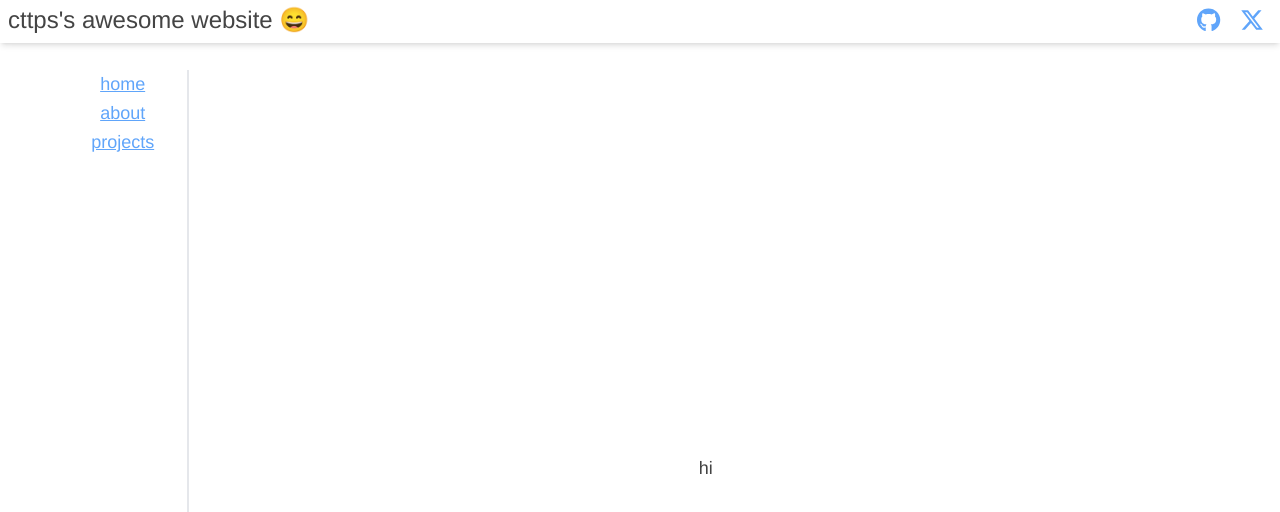
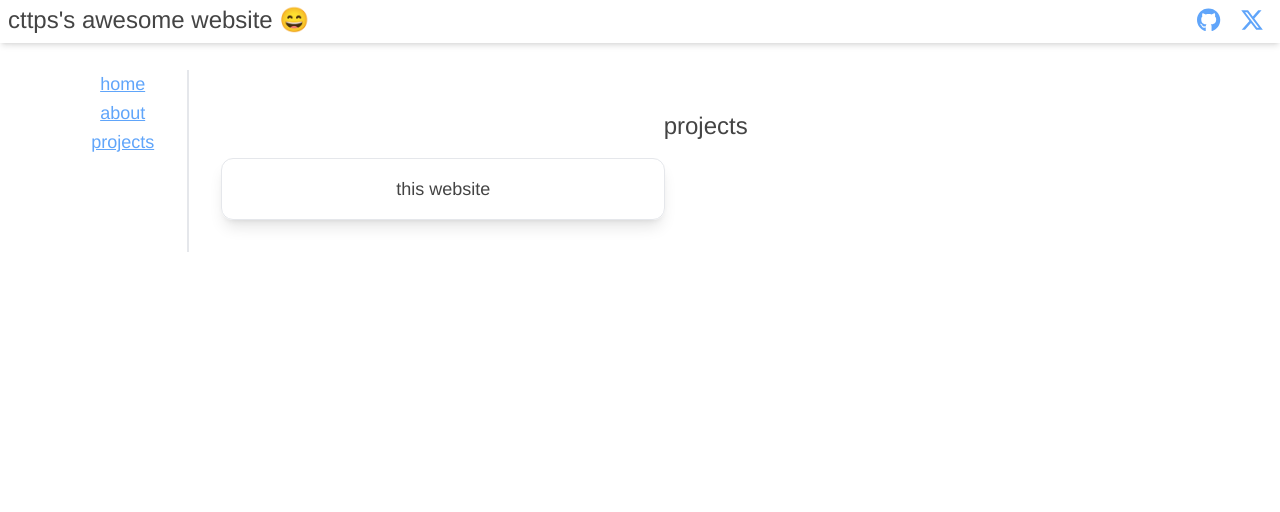
Before and after one commit to cttps/personalwebsite, a React (Create React App) app in the folder web/: page /projects in a window 1280 px wide. Shown: the top 512 px of the page. Built offline with nearby package versions, Linux system fonts and the light colour scheme.

Commit message:
feat: Add project page + repo embed

```diff
--- a/web/public/index.html
+++ b/web/public/index.html
@@ -10,6 +10,7 @@
       content="Web site created using create-react-app"
     />
     <link rel="manifest" href="%PUBLIC_URL%/manifest.json" />
+    <script src="https://tarptaeya.github.io/repo-card/repo-card.js"></script>
     <title>React App</title>
   </head>
   <body>
--- a/web/src/App.tsx
+++ b/web/src/App.tsx
@@ -2,6 +2,7 @@ import React from 'react';
 import { BrowserRouter as Router, Route, Routes } from 'react-router-dom';
 import Home from './pages/Home';
 import About from './pages/About';
+import Projects from './pages/Projects';
 import Sidebar from './components/Sidebar';
 import Topbar from './components/Topbar'
 
@@ -18,7 +19,7 @@ function App() {
               <Routes>
                 <Route path="/" element={ <Home/> } />
                 <Route path="/about" element={ <About/> } />
-                <Route path="/projects" element={ <Home/> } />
+                <Route path="/projects" element={ <Projects/> } />
                 {/* Add more routes as needed */}
               </Routes>
             </div>
--- /dev/null
+++ b/web/src/pages/Projects.tsx
@@ -0,0 +1,15 @@
+
+export default function Projects() {
+    return (
+        <>
+            <div className="p-8">
+                <h1 className='text-2xl my-2 mb-4'>projects</h1>
+                <div className="grid w-11/12 grid-cols-2">
+                    <div className="p-2 shadow-lg grid rounded-xl place-items-center border">
+                        <h2 className="text-lg my-2">this website</h2>
+                        <div className="w-full h-full repo-card" data-repo="cttps/personalwebsite"></div></div>
+                </div>
+            </div>
+        </>
+    );
+  }
```
Also changed, not shown: 1 other file (tests, documents, lock files or other folders).
